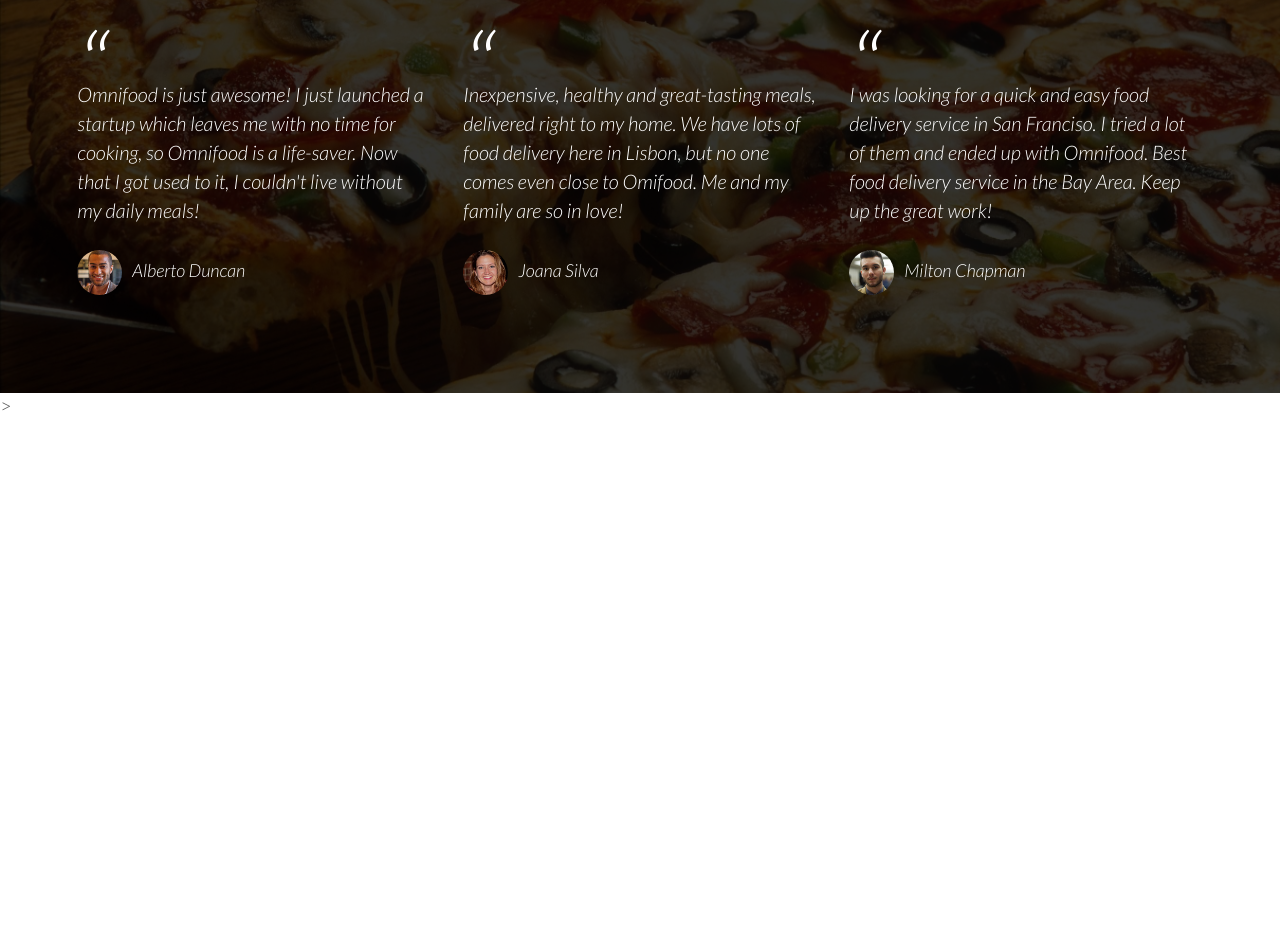
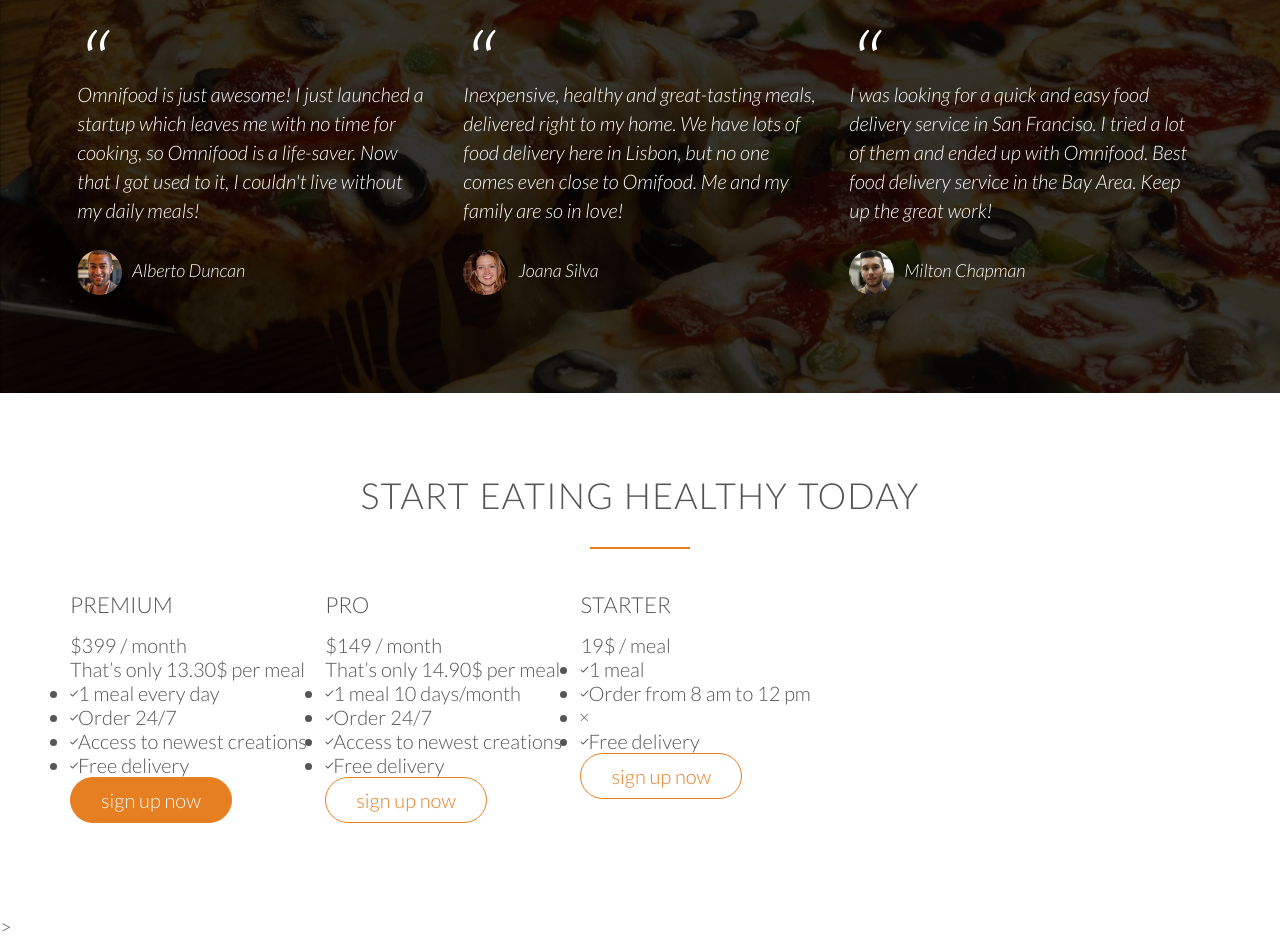
Before and after one commit to nulkhaliq/OmniFood, a plain HTML site: page index.html in a window 1280 px wide. Shown: the part 3562-4500 px from the top of the page. Before the commit the page ends 3979 px from the top, so only its background shows below. Drawn offline with Linux system fonts and the light colour scheme; files whose address does not match are found by name.

Commit message:
Sign-Up section updated

```diff
--- a/index.html
+++ b/index.html
@@ -210,7 +210,75 @@
 
     </section>
 
+    <section class="section-plans">
+        <div class="row">
+        <h2>start eating healthy today</h2>
+        </div>
+        <div class="row">
+        <div class="col span-1-0f-3">
+            <div class="plan-box">
+            <div>
+                <h3>Premium</h3>
+                <p class="plan-price">$399 / month</p>
+                <p class="plan-price-meal">That’s only 13.30$ per meal</p>
+                </div>
+                <div>
+                    <ul>
+                    <li><i class="ion-ios-checkmark-empty"></i>1 meal every day</li>
+                    <li><i class="ion-ios-checkmark-empty"></i>Order 24/7</li>
+                    <li><i class="ion-ios-checkmark-empty"></i>Access to newest creations</li>
+                    <li><i class="ion-ios-checkmark-empty"></i>Free delivery</li>
+                    </ul>
+                </div>
+                <div>
+                    <a href="#" class="btn btn-full">sign up now</a>
+                </div>
+            </div>
 
+            </div>
+
+            <div class="col span-1-0f-3">
+            <div class="plan-box">
+            <div>
+                <h3>Pro</h3>
+                <p class="plan-price">$149 / month</p>
+                <p class="plan-price-meal">That’s only 14.90$ per meal</p>
+                </div>
+                <div>
+                    <ul>
+                    <li><i class="ion-ios-checkmark-empty"></i>1 meal 10 days/month</li>
+                    <li><i class="ion-ios-checkmark-empty"></i>Order 24/7</li>
+                    <li><i class="ion-ios-checkmark-empty"></i>Access to newest creations</li>
+                    <li><i class="ion-ios-checkmark-empty"></i>Free delivery</li>
+                    </ul>
+                </div>
+                <div>
+                    <a href="#" class="btn btn-ghost">sign up now</a>
+                </div>
+            </div>
+            </div>
+            <div class="col span-1-0f-3">
+            <div class="plan-box">
+            <div>
+                <h3>Starter</h3>
+                <p class="plan-price">19$ / meal</p>
+                <p class="plan-price-meal"></p>
+                </div>
+                <div>
+                    <ul>
+                    <li><i class="ion-ios-checkmark-empty"></i>1 meal </li>
+                    <li><i class="ion-ios-checkmark-empty"></i>Order from 8 am to 12 pm</li>
+                    <li><i class="ion-ios-close-empty"></i></li>
+                    <li><i class="ion-ios-checkmark-empty"></i>Free delivery</li>
+                    </ul>
+                </div>
+                <div>
+                    <a href="#" class="btn btn-ghost">sign up now</a>
+                </div>
+            </div>
+            </div>
+             </div>
+    </section>
 
 
 
@@ -219,4 +287,6 @@
 </html>
 
 <!---
+
+
 -->>
```
